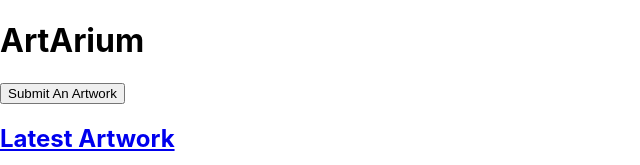
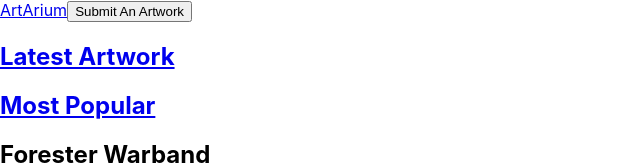
Before and after one commit to florajishi/art-arium, a React (Create React App) app: page /latest in a window 1280 px wide. Shown: the top 165 px of the page, without its empty margins (0-640 px from the left). Built offline with nearby package versions, Linux system fonts and the light colour scheme.

Commit message:
Added first Navlink to navbar

```diff
--- a/src/NavBar.js
+++ b/src/NavBar.js
@@ -1,10 +1,17 @@
 import React from "react";
+import { NavLink } from "react-router-dom"
 
-function NavBar(){
+function NavBar({ handleLinkClick }){
+
     return(
         <div>
-            <h1>ArtArium</h1>
-            <button>Submit An Artwork</button>
+            <NavLink
+                to="/"
+                exact
+                >
+                    ArtArium
+                </NavLink>
+            <button onClick={handleLinkClick} href="/submit-art">Submit An Artwork</button>
         </div>
     )
 }
```
